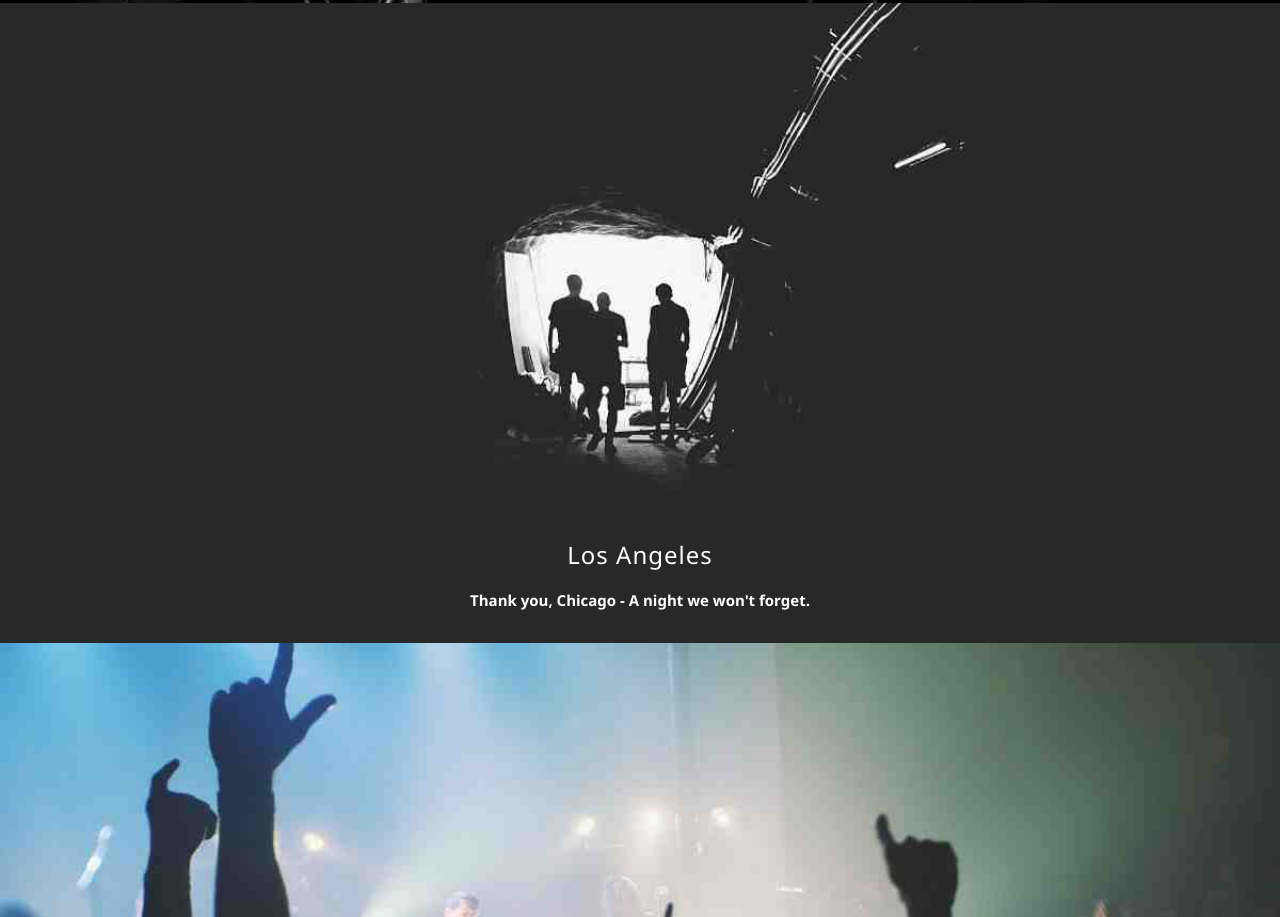
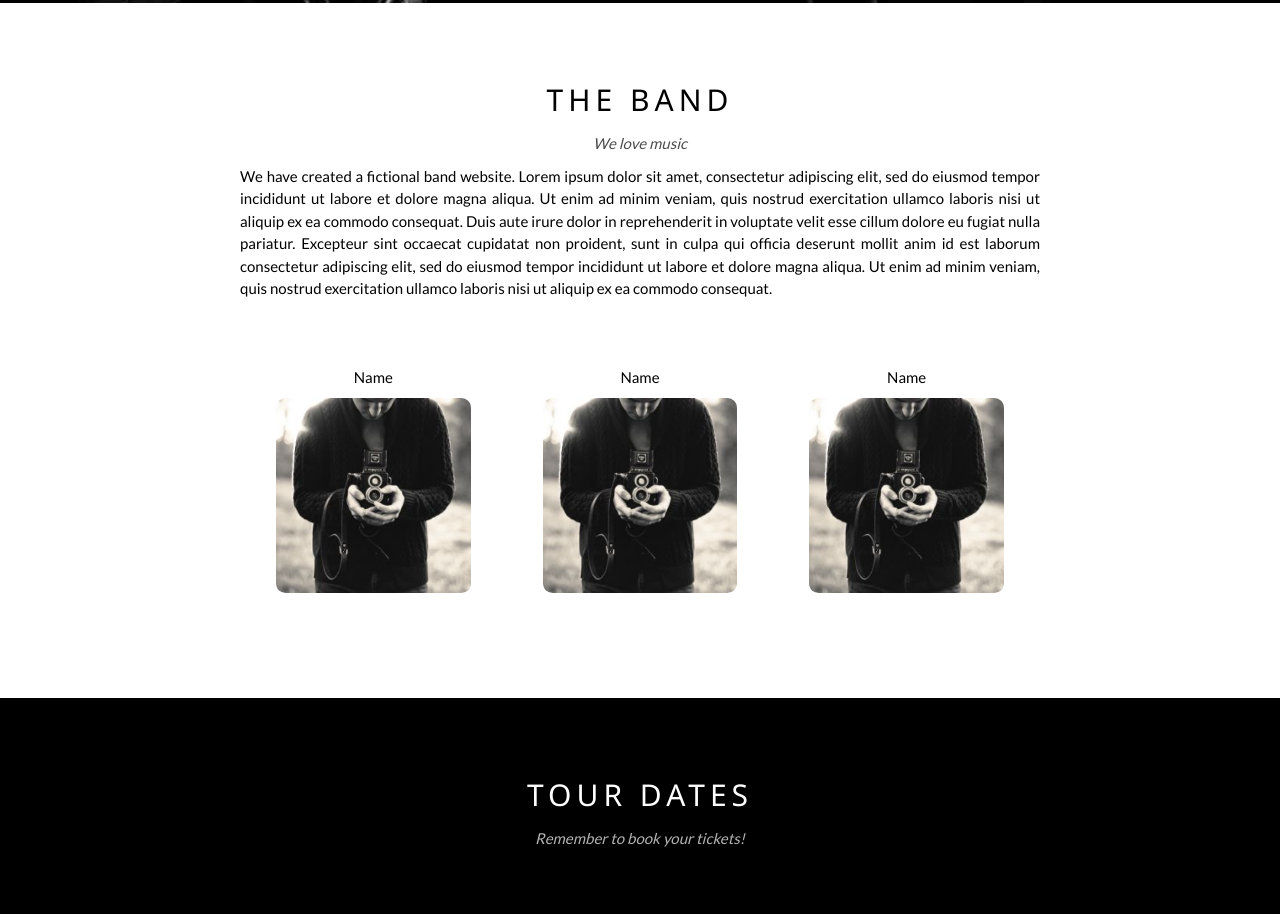
Before and after one commit to ntq2k3work/LearnHTMLCSS, a plain HTML site: page W3SCHOOL/TheBand/index.html in a window 1280 px wide. Shown: the part 683-1600 px from the top of the page. Drawn offline with Linux system fonts and the light colour scheme.

Commit message:
Container the band

```diff
--- a/W3SCHOOL/TheBand/index.html
+++ b/W3SCHOOL/TheBand/index.html
@@ -32,22 +32,21 @@
             <i class="fa-sharp fa-solid fa-magnifying-glass search_icon"></i>
         </div>
     </header>
-    <div class="container">
     <div class="slider">
         <div class="slider_section">
             <div class="img">
                 <img src="./img/chicago.jpg" alt="">
             </div>
-                <div class="section_content">
+            <div class="section_content_slider">
                 <p class="section_content_head">Chicago</p>
                 <p class="section_content_title"><strong>Thank you, Chicago - A night we won't forget.</strong></p>
             </div>
         </div>
-            <div class="slider_section">
+        <!-- <div class="slider_section">
             <div class="img">
                 <img src="./img/losangeles.jpg" alt="">
             </div>
-                <div class="section_content">
+            <div class="section_content_slider">
                 <p class="section_content_head">Los Angeles</p>
                 <p class="section_content_title"><strong>Thank you, Chicago - A night we won't forget.</strong></p>
             </div>
@@ -56,12 +55,53 @@
             <div class="img">
                 <img src="./img/newyork.jpg" alt="">
             </div>
-                <div class="section_content">
+            <div class="section_content_slider">
                 <p class="section_content_head">Newyork</p>
                 <p class="section_content_title"><strong>Thank you, Chicago - A night we won't forget.</strong></p>
             </div>
+        </div> -->
+    </div>
+    <div class="container">
+        <!-- The band -->
+        <div class="Theband">
+            <div class="container_section">
+                <div class="section_content">
+                    <h4 class="m_lt_10">THE BAND</h4>
+                    <i class="m_lt_10">We love music</i>
+                </div>
+                <p class=" theband_content m_lt_10">We have created a fictional band website. Lorem ipsum dolor sit amet, consectetur adipiscing elit, sed do eiusmod tempor incididunt ut labore et dolore magna aliqua. Ut enim ad minim veniam, quis nostrud exercitation ullamco laboris nisi ut aliquip ex ea commodo consequat. Duis aute irure dolor in reprehenderit in voluptate velit esse cillum dolore eu fugiat nulla pariatur. Excepteur sint occaecat cupidatat non proident, sunt in culpa qui officia deserunt mollit anim id est laborum consectetur adipiscing elit, sed do eiusmod tempor incididunt ut labore et dolore magna aliqua. Ut enim ad minim veniam, quis nostrud exercitation ullamco laboris nisi ut aliquip ex ea commodo consequat.</p>
+                    <div class="theband_member">
+                        <div class="member_item">
+                            <p class="m_lt_10">Name</p>
+                            <div class="member_img">
+                                <img src="./img/bandmember.jpg" alt="">
                             </div>
                         </div>
+                        <div class="member_item">
+                            <p class="m_lt_10">Name</p>
+                            <div class="member_img">
+                                <img src="./img/bandmember.jpg" alt="">
+                            </div>
+                        </div>
+                        <div class="member_item">
+                            <p class="m_lt_10">Name</p>
+                            <div class="member_img">
+                                <img src="./img/bandmember.jpg" alt="">
+                            </div>
+                        </div>
+                    </div>
+            </div>
+        </div>
+        <!-- Tour -->
+        <div class="Tour">
+            <div class="container_section">
+                <div class="section_content">
+                    <h4 class="m_lt_10">TOUR DATES</h4>
+                    <i class="m_lt_10">Remember to book your tickets!</i>
+                </div>
+            </div>
+        </div>
+
     </div>
     <footer></footer>
     <script src="./javascript.js"></script>
--- a/W3SCHOOL/TheBand/style.css
+++ b/W3SCHOOL/TheBand/style.css
@@ -11,6 +11,18 @@ html{
 
 :root{
     --height_header:46px;
+}
+.m_lt_10{
+    margin: 10px 0;
+}
+.cl_black{
+    color: #000;
+}
+.cl_white{
+    color: #fff;
+}
+.bgc_black{
+    background-color: #000;
 }
 header{
     background-color: #000;
@@ -50,7 +62,8 @@ nav .menu{
 .menu li{
     position: relative;
 }
-.menu > li:hover > a,.submenu li:hover a{
+.menu > li:hover > a,
+.submenu li:hover a{
     background-color: #ccc;
     color: #000;
 }
@@ -85,23 +98,18 @@ nav .menu{
 .search:hover{
     background-color: #d43232;
 }
-.container{
+.slider{
     margin-top: var(--height_header);
-}
-.slider{
-
 }
 .slider_section{
     position: relative;
 }
-.slider_section .img{
 
-}
 .slider_section .img img{
     width: 100%;
     display: block;
 }
-.section_content{
+.section_content_slider{
     position: absolute;
     bottom: 5%;
     left: 50%;
@@ -111,8 +119,48 @@ nav .menu{
     font-family: "Segoe UI",Arial,sans-serif;
     font-weight: 400;
 }
-.section_content .section_content_head{
+.section_content_slider .section_content_head{
     font-size: 24px;
     margin-bottom: 16px;
     letter-spacing: 1px;
 }
+.theband{
+    background-color: #fff;
+}
+.container_section{
+    margin: 0 auto;
+    width: 800px;
+    padding: 64px 0;
+}
+.section_content{
+    text-align: center;
+}
+.section_content h4{
+    font-family: "Segoe UI",Arial,sans-serif;
+    font-size: 30px;
+    letter-spacing: 5px;
+    font-weight: 400;
+}
+.section_content i{
+    opacity: 0.7;
+}
+.theband_content{
+    text-align: justify
+}
+.theband_member{
+    display: flex;
+    margin-top: 20px;
+}
+.member_item{
+    text-align: center;
+    width: 33.3333%;
+    padding: 36px;
+}
+.member_img img{
+    width: 100%;
+    border-radius: 5%;
+}
+.Tour{
+    background-color: #000;
+    color: #fff;
+}
```
Lines whose indentation alone changed are shown as unchanged.
